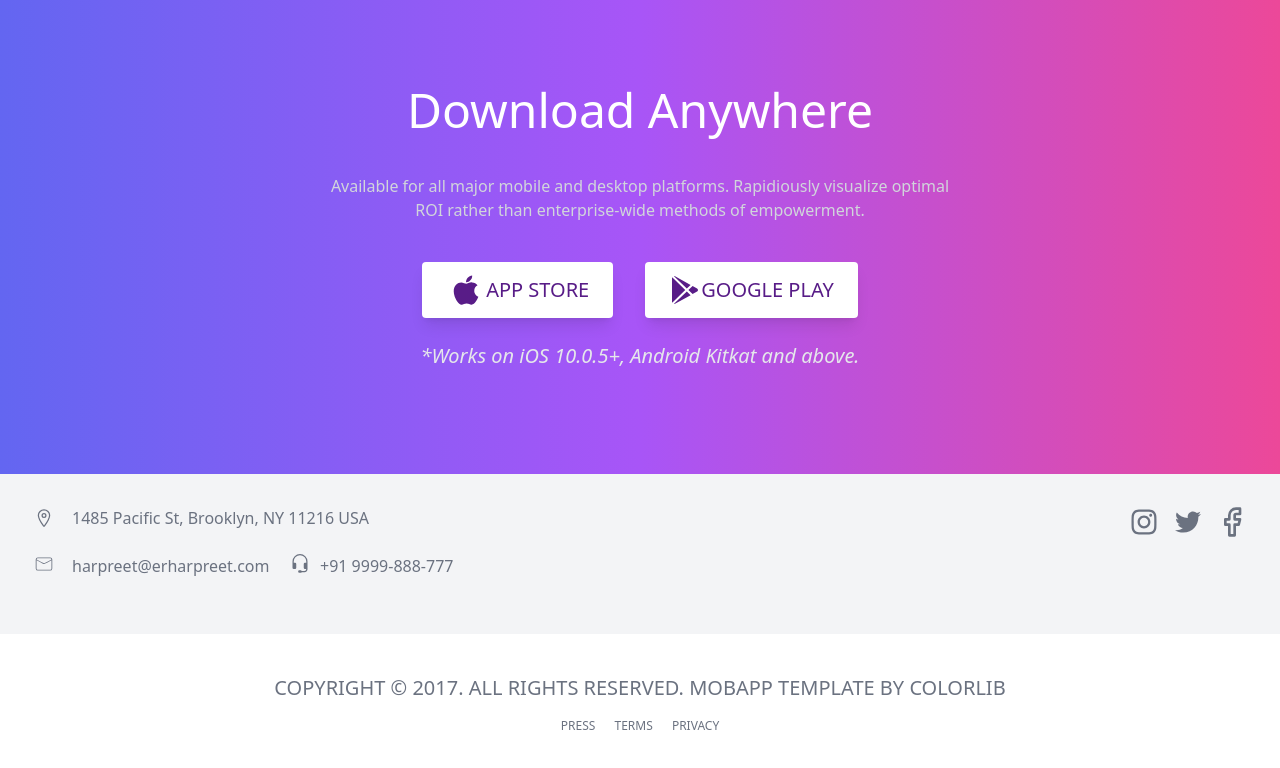
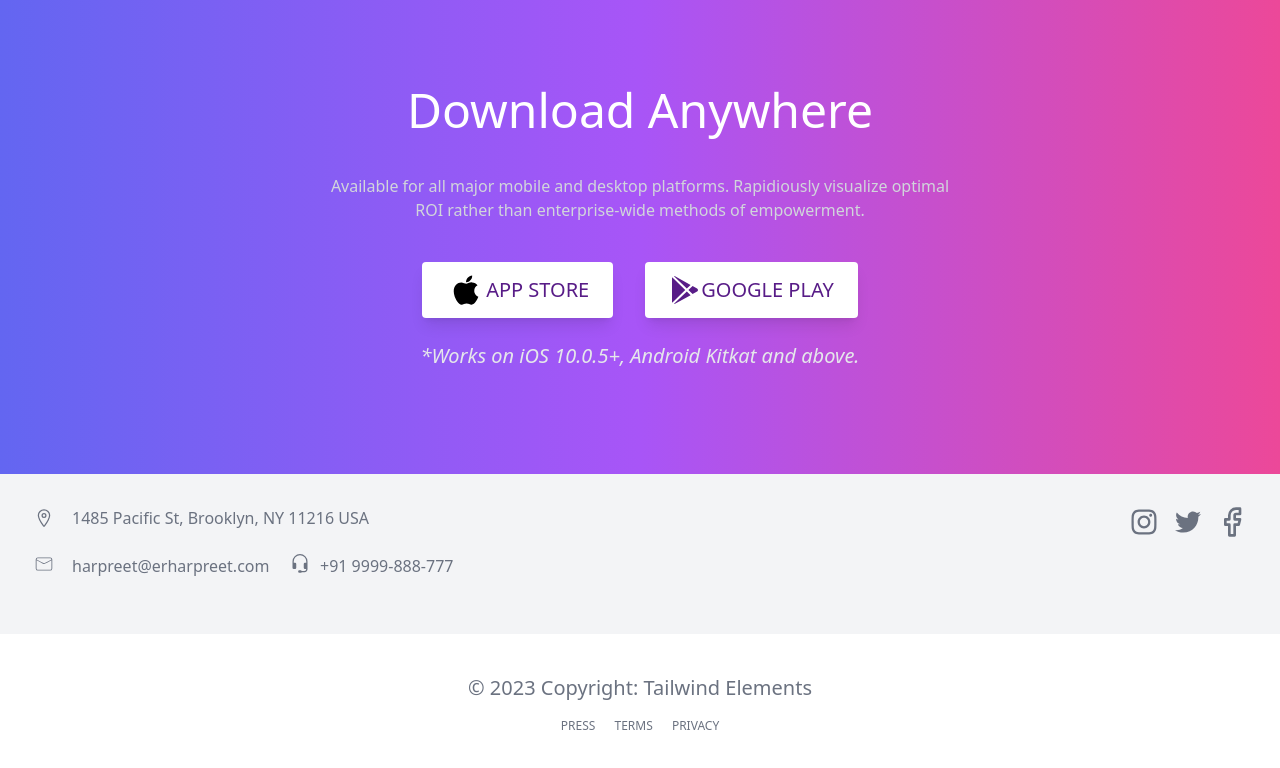
Before and after one commit to Harpreetpreet/mobapp, a Next.js app: page / in a window 1280 px wide. Shown: the part 7813-8581 px from the top of the page. Built offline with nearby package versions, Linux system fonts and the light colour scheme.

Commit message:
fix button

```diff
--- a/src/Components/Download.js
+++ b/src/Components/Download.js
@@ -25,7 +25,7 @@ const Download = () => {
               type="button"
               className="flex items-center px-6 py-2.5 bg-white text-purple-900 font-medium md:text-xl text-xs leading-tight  rounded shadow-lg hover:bg-gray-200 hover:shadow-lg focus:shadow-lg focus:outline-none focus:ring-0 active:bg-gray-400 active:shadow-lg transition duration-150 ease-in-out"
             >
-              <AiFillApple className=" h-9 w-10" />
+              <AiFillApple className=" h-9 w-10 text-black" />
               APP STORE
             </button>
             <button
--- a/src/Components/Footer.js
+++ b/src/Components/Footer.js
@@ -49,7 +49,7 @@ export default function Footer() {
 
       <div className="text-center bg-white py-10 text-gray-500">
         <h3 className="md:text-xl text-xs">
-          COPYRIGHT © 2017. ALL RIGHTS RESERVED. MOBAPP TEMPLATE BY COLORLIB
+        © 2023 Copyright: Tailwind Elements
         </h3>
         <div className="space-x-4 pt-4 text-gray-500 text-xs font-medium">
           <a className=" hover:underline  hover:text-pink-400" href="">
```
